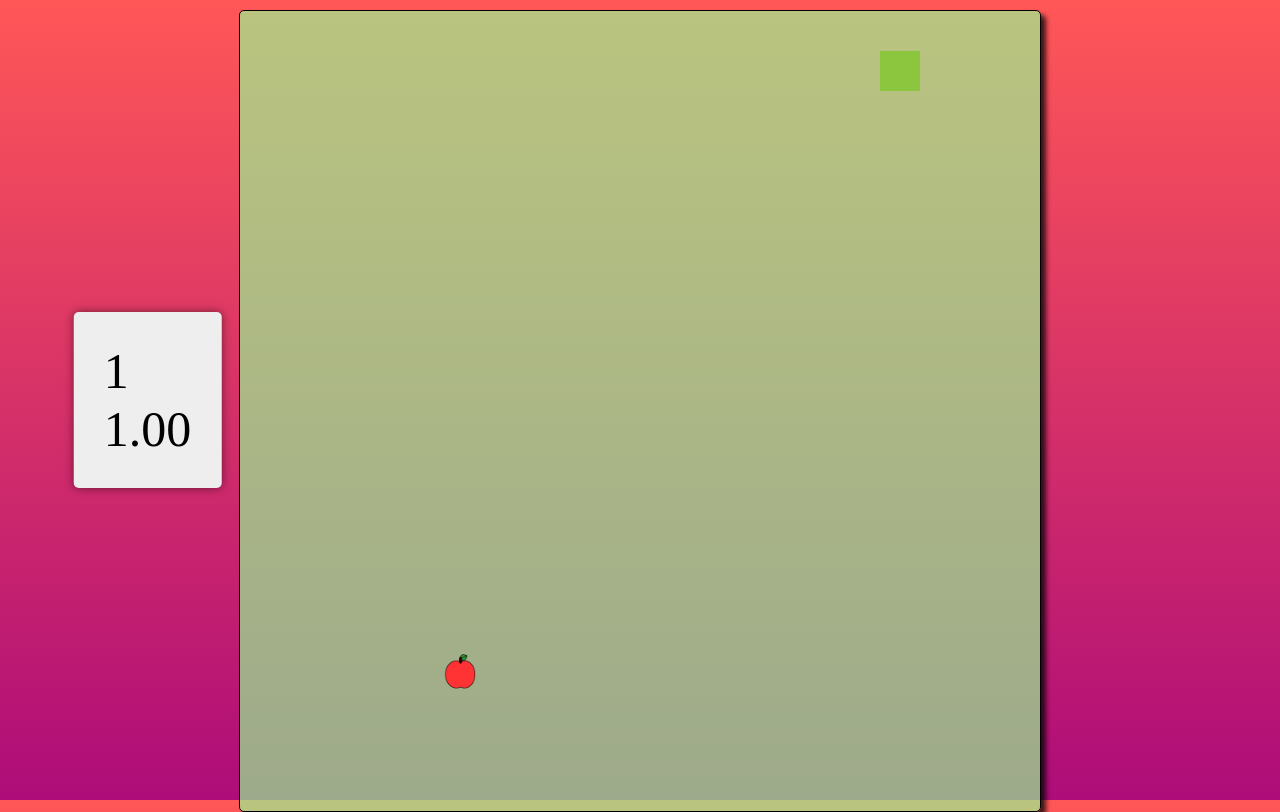
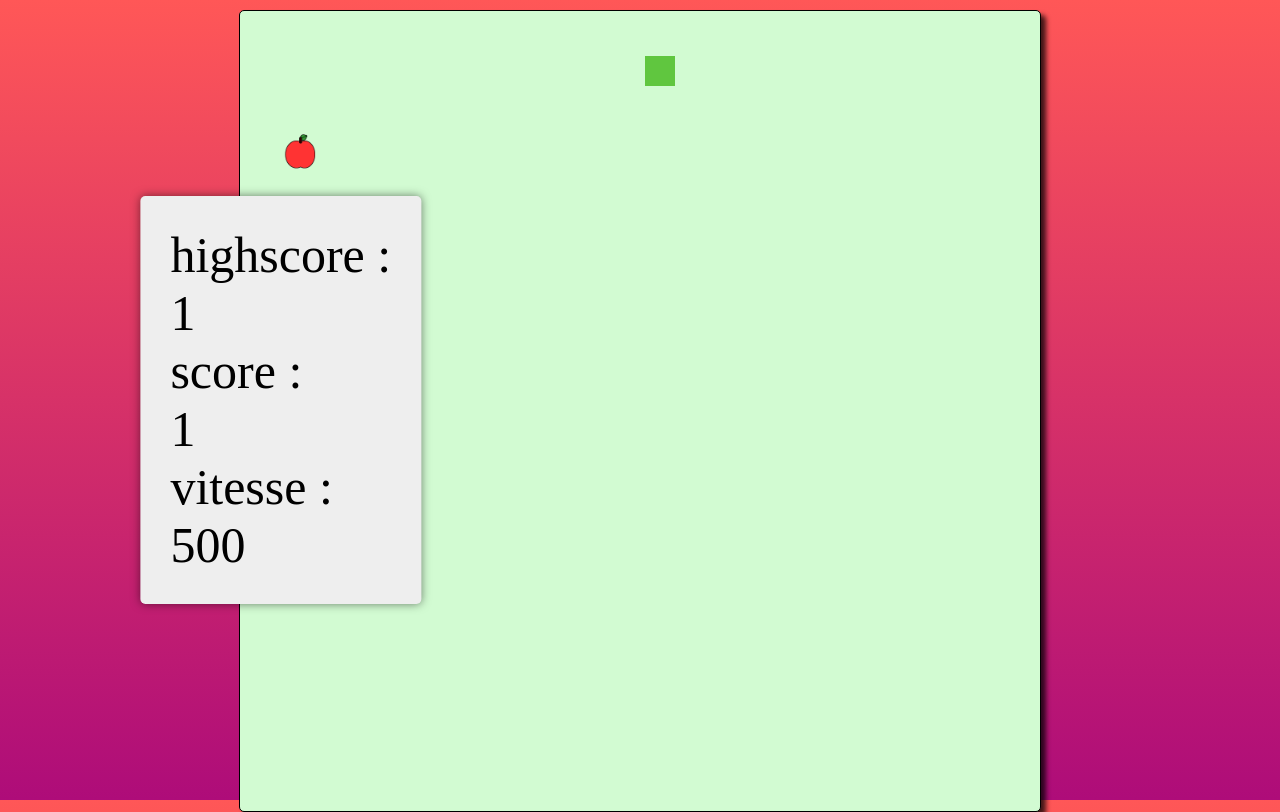
Before and after one commit to Willy-tec/Snake, a website with bundled scripts: page index.html in a window 1280 px wide. Built offline with nearby package versions, Linux system fonts and the light colour scheme.

Commit message:
Jeu Amélioré :p

```diff
--- a/index.html
+++ b/index.html
@@ -12,8 +12,9 @@
 
 <body>
     <div class="info">
-        <div class="score">1</div>
-        <div class="vitesse">1.00</div>
+        highscore : <div class="highscore">0</div>
+        score : <div class="score">1</div>
+        vitesse : <div class="vitesse">1.00</div>
     </div>
     <div class="app"></div>
     <script src="src/script/index.js" type="module"></script>
--- a/src/css/style.sass
+++ b/src/css/style.sass
@@ -26,5 +26,6 @@ body
 canvas
     border: .1rem solid black
     border-radius: .5rem
-    background: rgba(150, 255, 150 , .65 )
+    background: #d2fbd2
     box-shadow: .5rem .5rem .5rem rgba(0,0,0, .75 )
+    stroke-linecap: "round"
--- a/src/script/index.js
+++ b/src/script/index.js
@@ -1,51 +1,69 @@
 import { Serpent } from "./object/Serpent.js"
 import { OwnCanvas } from "./object/OwnCanvas.js"
 import { Pomme } from "./object/Pomme.js"
-const FRAME_TIME = 500
+let FRAME_TIME = 500
 
+if (window.localStorage.getItem("score") === null)
+{
+    window.localStorage.setItem("score", 0)
+}
+
+let scoreRecord = window.localStorage.getItem("score")
 
 let doc = document.querySelector(".app")
 let scoreDiv = document.querySelector(".score")
 let vitDiv = document.querySelector(".vitesse")
+let highscoreDiv = document.querySelector(".highscore")
+highscoreDiv.innerHTML = scoreRecord
 
-let dessin = new OwnCanvas({div: doc})
-let serpent  = new Serpent(dessin.getMax())
-let pomme = new Pomme(dessin.getMax())
+let dessin
+    ,serpent
+    ,pomme
+    ,dir
+    ,time
+    ,jeu
+    ,lastMove
 
-let dir
-let score = 0
-pomme.add()
-
- let game = window.setInterval(()=>
+function game()
+{
+    jeu = requestAnimationFrame(game)
+    if (Date.now() - time > FRAME_TIME)
     {
         dessin.clear()
-                        if(dir){
-                            switch(dir){
+        if(dir.length>0) lastMove = dir.shift()
+        switch(lastMove){
             case "ArrowUp" : serpent.haut(); break;
             case "ArrowDown" : serpent.bas(); break;
             case "ArrowLeft" : serpent.gauche(); break;
             case "ArrowRight" : serpent.droite(); break;
+
         }
-                        }
-                        else serpent.droite()
+        //else serpent.droite()
+
+        dessin.drawSnake(serpent.getCoordArr(), dir, serpent)
+        checkSerpentMangePomme(serpent, pomme)
+        dessin.drawPomme(pomme.getArr(), pomme)
+        time = Date.now()
         if(serpent.fin){
             clearInterval(game)
             fin()
         }
-                        checkSerpentMangePomme(serpent, pomme)
-                        dessin.drawSnake(serpent.getCoordArr(), dir, serpent)
-                        dessin.drawPomme(pomme.getArr(), pomme)
+    }
 
-                    },
-     FRAME_TIME);
+}
 
-window.addEventListener("keydown", (e)=>{
-    dir = e.key
+window.addEventListener("keydown", (e) =>
+{
+    if (e.key == "Enter") newGame()
+    else dir.push(e.key)
 })
 
 
 function fin(){
+    cancelAnimationFrame(jeu)
     console.log("Le jeu est fini")
+    if(scoreRecord < serpent.getSize()) window.localStorage.setItem("score", serpent.getSize())
+    dessin.drawEnd(serpent.getSize())
 }
 
 function checkSerpentMangePomme(s, p){
@@ -54,14 +72,43 @@ function checkSerpentMangePomme(s, p){
         if(el.x === x && el.y ==y ){
             p.del({x , y})
             s.addCoord({x, y})
-            p.add()
-            score ++
+            p.add(serpent.getCoordArr())
+            //score++
+            FRAME_TIME = FRAME_TIME > 250 ? FRAME_TIME - 10 : FRAME_TIME > 100 ? FRAME_TIME - 5 : FRAME_TIME -1
             printInfo()
         }
     })
 }
 
-function printInfo(){
-    scoreDiv.innerHTML= serpent.getSize()
-    vitDiv.innerHTML = (1000/FRAME_TIME).toFixed(2)
+function printInfo()
+{
+    let score = serpent.getSize()
+    scoreDiv.innerHTML = score
+    if (score > scoreRecord)
+    {
+        scoreRecord = score
+        window.localStorage.setItem("score", score)
     }
+    vitDiv.innerHTML = FRAME_TIME // (1000/FRAME_TIME).toFixed(2)
+    highscoreDiv.innerHTML = scoreRecord
+}
+
+function newGame()
+{
+    scoreRecord = window.localStorage.getItem("score")
+    lastMove = "ArrowRight"
+    cancelAnimationFrame(jeu)
+    jeu = requestAnimationFrame(game)
+    doc.innerHTML = ""
+    dessin = new OwnCanvas({div: doc})
+    serpent  = new Serpent(dessin.getMax())
+    pomme = new Pomme(dessin.getMax())
+
+    dir = []
+    pomme.add(serpent.getCoordArr())
+    //score = 1
+    time = Date.now()
+    FRAME_TIME = 500
+    printInfo()
+}
+newGame()
--- a/src/script/object/OwnCanvas.js
+++ b/src/script/object/OwnCanvas.js
@@ -1,4 +1,15 @@
-const WIDTH = 800, HEIGHT = 800, POMME_W = 20, POMME_H= 20, POMME_COLOR = "red", SNAKE_COLOR= "#8CC63F", SNAKE_WIDTH = 20
+const WIDTH = 800, HEIGHT = 800, POMME_W = 20, POMME_H= 20, POMME_COLOR = "red", SNAKE_HEAD_COLOR= "#60C63F", SNAKE_TAIL_COLOR= "#8CC63F", SNAKE_WIDTH = 20
+
+class FindTrueCoord
+{
+    constructor(width, height)
+    {
+        this.width = width;
+        this.height = height;
+    }
+
+}
+
 
 class OwnCanvas{
 
@@ -15,6 +26,7 @@ class OwnCanvas{
         this.height = height
         this.nbCaseX = nbCaseX
         this.nbCaseY = nbCaseY
+        this.find = new FindTrueCoord(this.width, this.height)
     }
 
     drawPomme(coord, pomme){
@@ -28,14 +40,25 @@ class OwnCanvas{
 
     drawSnake(arr, dir, snake){
         let ctx = this.ctx;
-        let x = (this.stepX/4).toFixed(2)
-        let padX = (x/2).toFixed(2)
-        console.log(padX)
-        ctx.fillStyle = SNAKE_COLOR
+        let x = (this.stepX / 4).toFixed(2);
+        let padX = (x / 2).toFixed(2);
+        let f = this.find;
+        ctx.fillStyle = SNAKE_HEAD_COLOR
+        ctx.strokeStyle = SNAKE_TAIL_COLOR
+
+        ctx.lineCap = "round"
+        ctx.lineWidth = 20
+        ctx.beginPath();
+        ctx.moveTo(arr[0].x*this.stepX+this.stepX/2, arr[0].y*this.stepY+this.stepY/2)
         arr.forEach((element, index) => {
-            if(index === 0){ ctx.fillRect(element.x*this.stepX, element.y*this.stepY, this.stepX, this.stepY )}
-            else ctx.fillRect(((element.x*this.stepX)+(+padX)), ((element.y*this.stepY)+(+padX)), this.stepX-x, this.stepY-x )
+            /*             if(index === 0){ ctx.fillRect(element.x*this.stepX, element.y*this.stepY, this.stepX, this.stepY )}
+            else ctx.fillRect(((element.x*this.stepX)+(+padX)), ((element.y*this.stepY)+(+padX)), this.stepX-x, this.stepY-x ) */
+            ctx.lineTo(element.x*this.stepX+this.stepX/2, element.y*this.stepY+this.stepY/2)
+            //ctx.fillRect(element.x*this.stepX, element.y*this.stepY, this.stepX, this.stepY )
         });
+        ctx.stroke();
+        ctx.fillRect(((arr[0].x * this.stepX) + (+padX)), ((arr[0].y * this.stepY) + (+padX)), this.stepX - x, this.stepY - x)
+        ctx.closePath()
     }
     clear(){
         this.ctx.clearRect(0, 0, this.width, this.height)
@@ -43,6 +66,14 @@ class OwnCanvas{
     getMax(){
         return {maxX : this.nbCaseX-1, maxY: this.nbCaseY-1 }
     }
+    drawEnd(score)
+    {
+        let ctx = this.ctx;
+        ctx.font = "58px Roboto"
+        let str = `Score : ${ score }`
+        ctx.fillText(str, this.width / 2 - 150, this.height / 2)
+        ctx.fillText("Press enter for reboot",this.width/2 - 250, this.height/2+58)
+    }
 
 }
 
--- a/src/script/object/Pomme.js
+++ b/src/script/object/Pomme.js
@@ -6,10 +6,14 @@ class Pomme{
         this.img.src = "src/img/pomme.png"
         this.img.onload = ()=>this.isOk = true
     }
-    add(){
-        let x = Math.floor(Math.random()*this.maxX)
-        let y = Math.floor(Math.random()*this.maxY)
+    add(sArr)
+    {
+        let x, y;
 
+    x = Math.floor(Math.random()*this.maxX)
+    y = Math.floor(Math.random()*this.maxY)
+
+        console.log(sArr.includes({ x, y }))
         this._arr.push({x , y})
     }
     getArr(){
--- a/src/script/object/Serpent.js
+++ b/src/script/object/Serpent.js
@@ -20,28 +20,28 @@ class Serpent {
 
     haut(){
         let {x, y} = this._coordArr[0]
-        if(y == 0) y = this.maxY
+        if(y == 0) this.fin= true//y = this.maxY
         else y--
         this.checkCollision({x, y})
     }
 
     bas(){
         let {x, y} = this._coordArr[0]
-        if(y == this.maxY) y = 0
+        if(y == this.maxY) this.fin= true//y = 0
         else y++
         this.checkCollision({x, y})
     }
 
     gauche(){
         let {x, y} = this._coordArr[0]
-        if(x == 0) x = this.maxX
+        if(x == 0) this.fin= true//x = this.maxX
         else x--
         this.checkCollision({x, y})
     }
 
     droite(){
         let {x, y} = this._coordArr[0]
-        if(x == this.maxX) x = 0
+        if(x == this.maxX) this.fin= true//x = 0
         else x++
         this.checkCollision({x, y})
     }
```
Also changed, not shown: src/css/style.css, 1 other file. Lines whose indentation alone changed are shown as unchanged.
